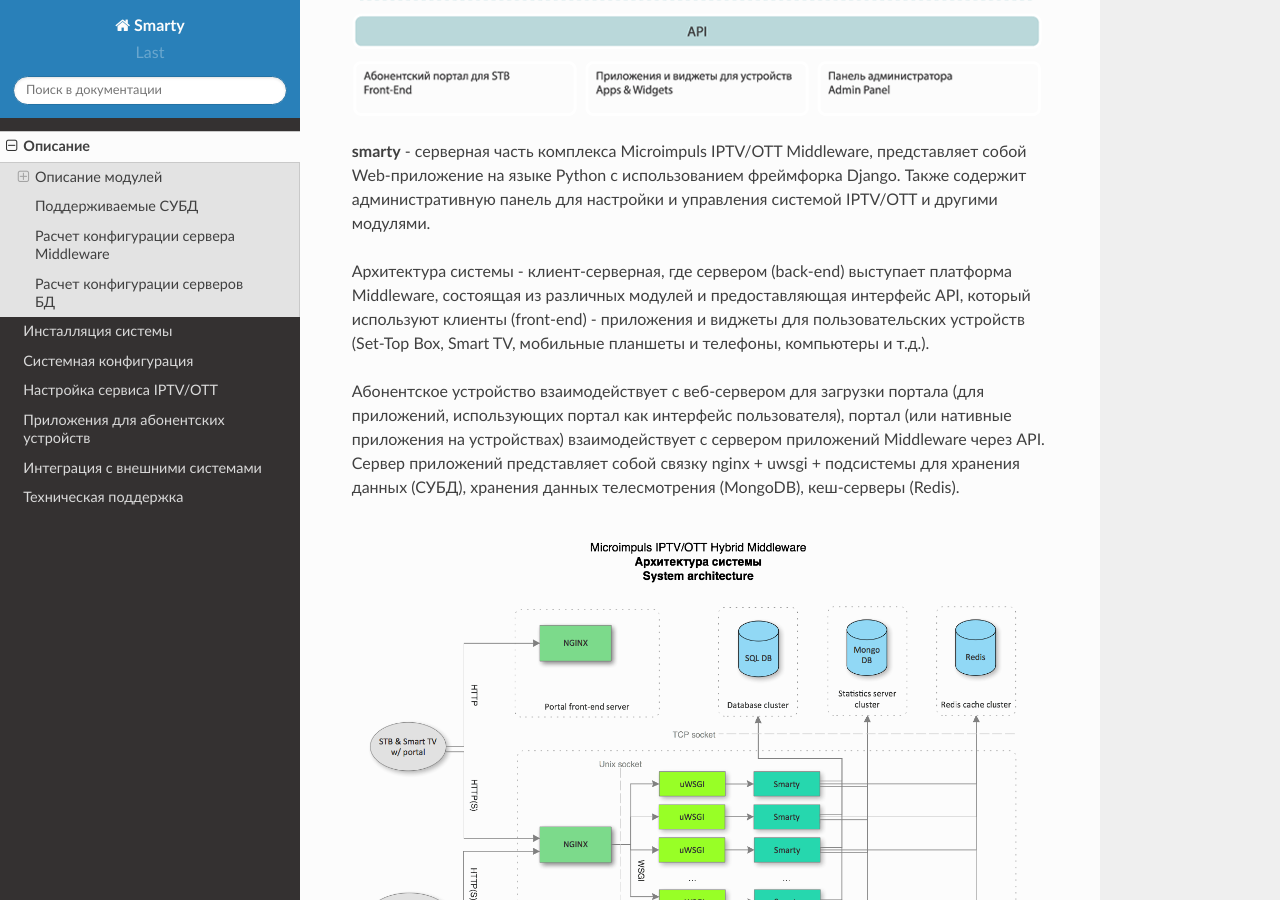
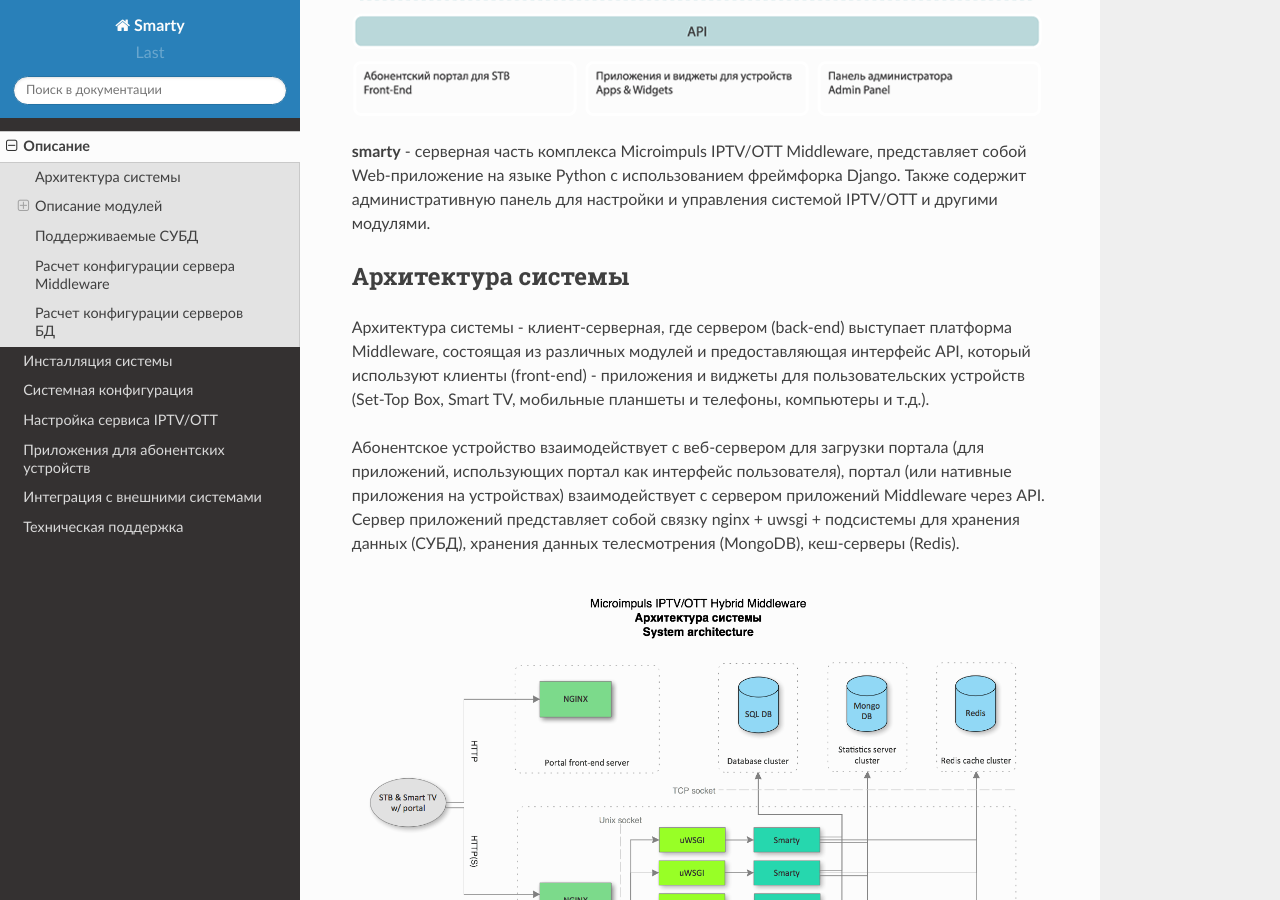
Before and after one commit to sergey-yakovlev/smarty-docs, a Sphinx documentation site: the page built from source/introduction.rst, in a window 1280 px wide and 900 px high, scrolled down 568 px. Built offline with Sphinx 7.4.7 and the Read the Docs theme 2.0.0, drawn with Linux system fonts in a browser that asks for light colours.

Commit message:
Архитектура системы - отдельный заголовок

```diff
--- a/source/introduction.rst
+++ b/source/introduction.rst
@@ -14,6 +14,11 @@
 **smarty** - серверная часть комплекса Microimpuls IPTV/OTT Middleware, представляет собой Web-приложение на языке Python
 с использованием фреймфорка Django. Также содержит административную панель для настройки и управления системой IPTV/OTT
 и другими модулями.
+
+.. _smarty-architecture:
+
+Архитектура системы
+-------------------
 
 Архитектура системы - клиент-серверная, где сервером (back-end) выступает платформа Middleware,
 состоящая из различных модулей и предоставляющая интерфейс API, который используют клиенты (front-end) -
```
Also changed, not shown: 3 other files.
